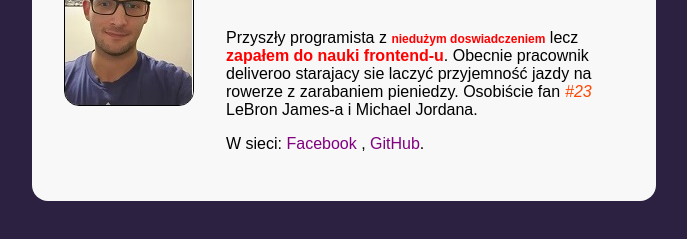
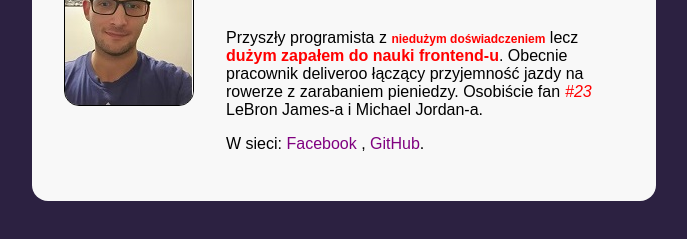
Before and after one commit to KarolMazan/business-card-, a plain HTML site: page index.html in a window 1280 px wide. Shown: the part 357-596 px from the top of the page, without its empty margins (296-983 px from the left). Drawn offline with Linux system fonts and the light colour scheme.

Commit message:
ready to go

```diff
--- a/css/style.css
+++ b/css/style.css
@@ -82,10 +82,15 @@ body {
 .magic__number {
     display: inline-block;
     animation: number 1s ease-in infinite;
-    color: orangered;
+    color: red;
 }
 
 .person__link {
     color: purple;
     text-decoration: none;
 }
+@media (max-width: 644px) {
+    .person {
+        display:inline-grid;
+    }
+}
--- a/index.html
+++ b/index.html
@@ -19,10 +19,9 @@
                     <span class="person__position">junior frontend developer</span>
                 </header>
                 <p class="person__desciption">
-                    Przyszły programista z <strong class=font__small>niedużym doswiadczeniem</strong> lecz <b
-                        class="font__big">zapałem do nauki frontend-u</b>. Obecnie pracownik deliveroo starajacy sie
-                    laczyć przyjemność jazdy na rowerze z zarabaniem pieniedzy. Osobiście fan <i
-                        class="magic__number">#23</i> LeBron James-a i Michael Jordana.
+                    Przyszły programista z <strong class=font__small>niedużym doświadczeniem</strong> lecz <b
+                        class="font__big">dużym zapałem do nauki frontend-u</b>. Obecnie pracownik deliveroo łączący przyjemność jazdy na rowerze z zarabaniem pieniedzy. Osobiście fan <i
+                        class="magic__number">#23</i> LeBron James-a i Michael Jordan-a.
                 </p>
                 <p>
                     W sieci: <a class="person__link" href="https://facebook.com/karol.mazan">Facebook</a> , <a
```
